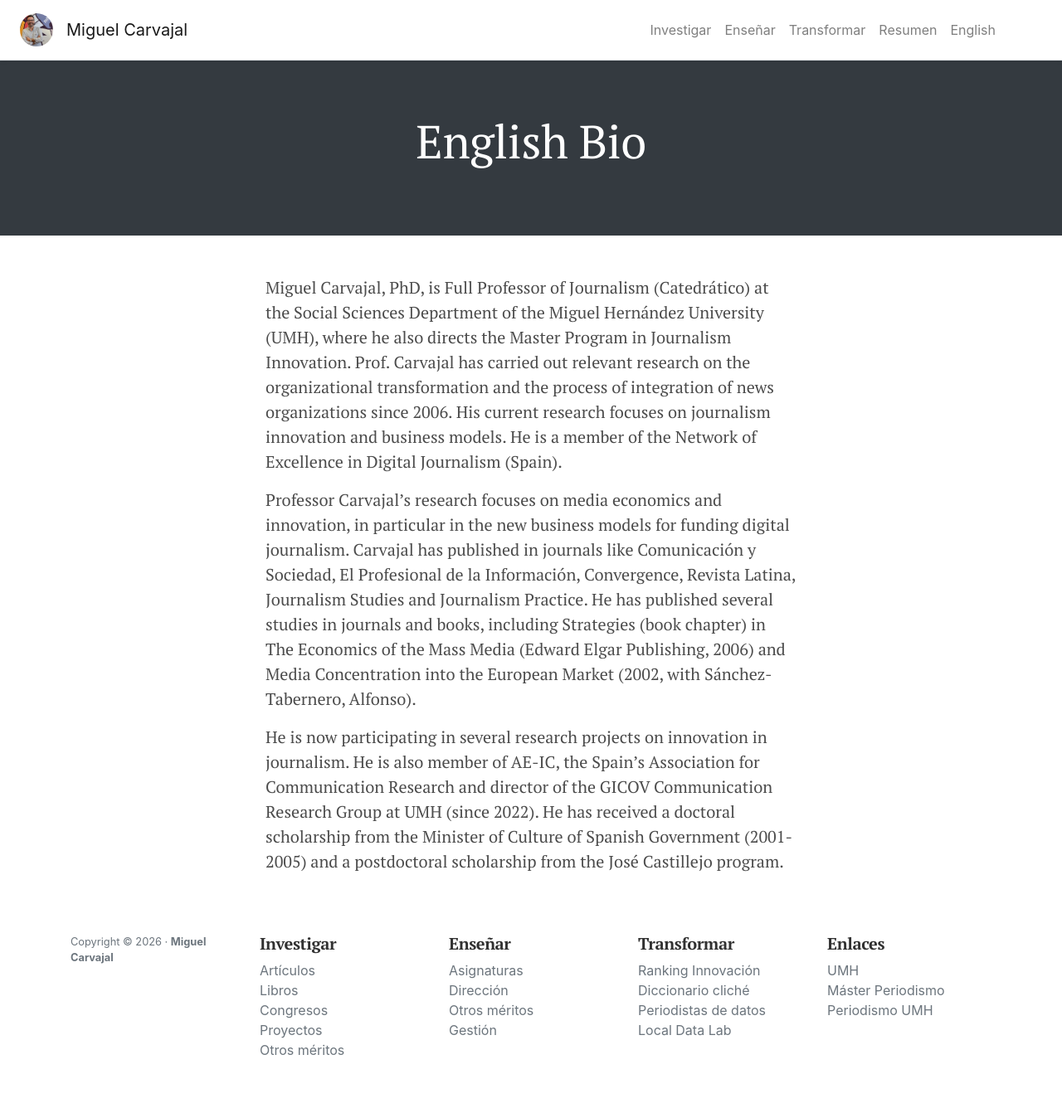
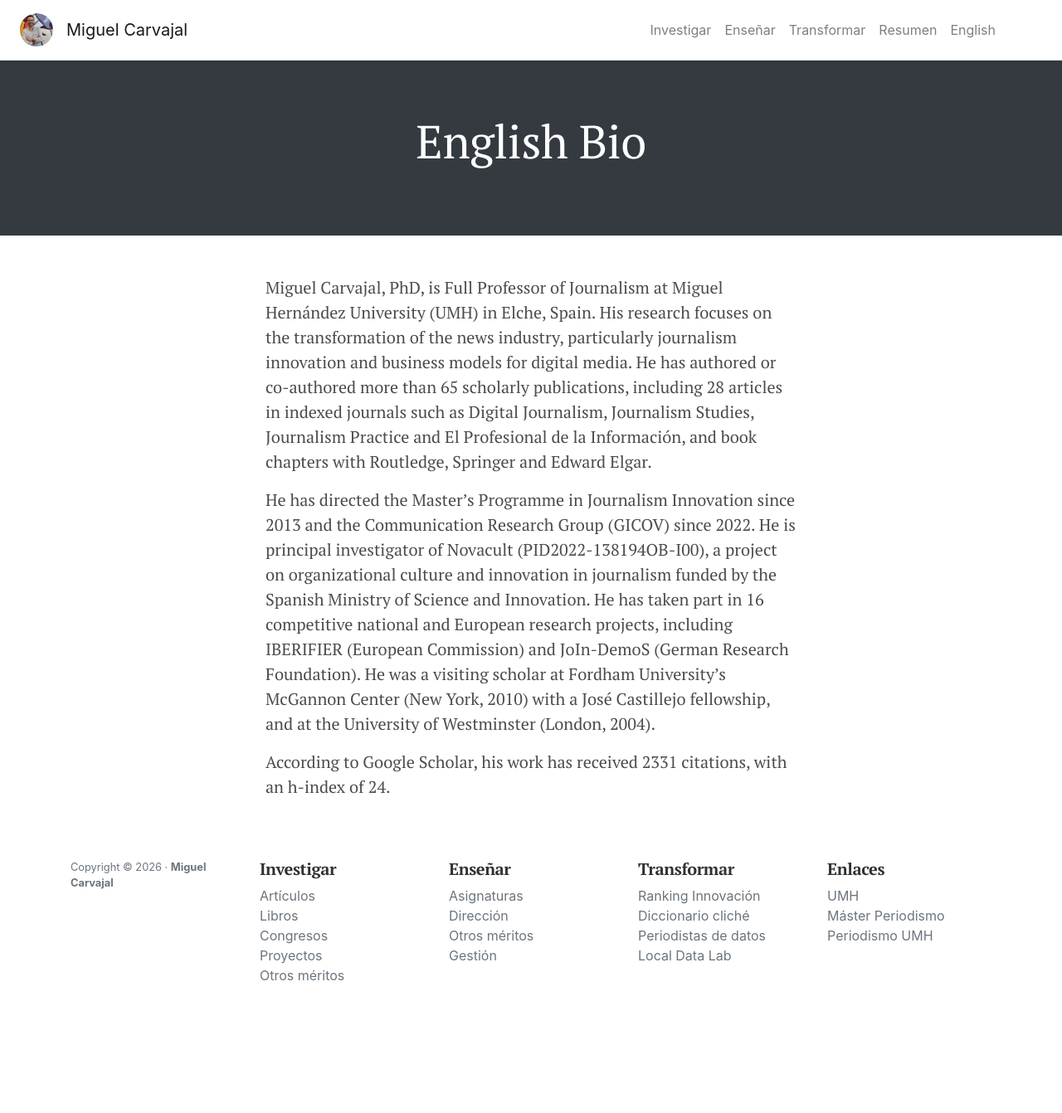
Before and after one commit to miguelcarvajal/miguelcarvajal.github.io, a Jekyll site: the page built from _pages/english.md, in a window 1280 px wide. Shown: the whole page at 83% size. Built offline with Jekyll 4.4.1, drawn with Linux system fonts in a browser that asks for light colours; after the commit the page ends 1252 px from its top, so only the background shows below that.

Commit message:
Reescribe la biografía en inglés con los datos de 2026
La biografía en inglés seguía describiendo proyectos de hace más de una
década (convergencia de redacciones, tabletas) y presentaba el GICOV como
grupo del que era miembro. Se sustituye por una versión al día:
catedrático, director del máster y del GICOV, IP de Novacult, proyectos
IBERIFIER y JoIn-DemoS, y estancias en Fordham y Westminster. Las citas y
el índice h se leen de _data/metricas.csv para que no se queden fijos.

Co-Authored-By: Claude Opus 5.5 <noreply@anthropic.com>

```diff
--- a/_pages/english.md
+++ b/_pages/english.md
@@ -4,8 +4,8 @@ permalink: english-bio.html
 layout: page
 color: bg-dark
 ---
-Miguel Carvajal, PhD, is Full Professor of Journalism (Catedrático) at the Social Sciences Department of the Miguel Hernández University (UMH), where he also directs the Master Program in Journalism Innovation. Prof. Carvajal has carried out relevant research on the organizational transformation and the process of integration of news organizations since 2006. His current research focuses on journalism innovation and business models. He is a member of the Network of Excellence in Digital Journalism (Spain).
+Miguel Carvajal, PhD, is Full Professor of Journalism at Miguel Hernández University (UMH) in Elche, Spain. His research focuses on the transformation of the news industry, particularly journalism innovation and business models for digital media. He has authored or co-authored more than 65 scholarly publications, including 28 articles in indexed journals such as Digital Journalism, Journalism Studies, Journalism Practice and El Profesional de la Información, and book chapters with Routledge, Springer and Edward Elgar.
 
-Professor Carvajal’s research focuses on media economics and innovation, in particular in the new business models for funding digital journalism. Carvajal has published in journals like Comunicación y Sociedad, El Profesional de la Información, Convergence, Revista Latina, Journalism Studies and Journalism Practice. He has published several studies in journals and books, including Strategies (book chapter) in The Economics of the Mass Media (Edward Elgar Publishing, 2006) and Media Concentration into the European Market (2002, with Sánchez-Tabernero, Alfonso).
+He has directed the Master's Programme in Journalism Innovation since 2013 and the Communication Research Group (GICOV) since 2022. He is principal investigator of Novacult (PID2022-138194OB-I00), a project on organizational culture and innovation in journalism funded by the Spanish Ministry of Science and Innovation. He has taken part in 16 competitive national and European research projects, including IBERIFIER (European Commission) and JoIn-DemoS (German Research Foundation). He was a visiting scholar at Fordham University's McGannon Center (New York, 2010) with a José Castillejo fellowship, and at the University of Westminster (London, 2004).
 
-He is now participating in several research projects on innovation in journalism. He is also member of AE-IC, the Spain's Association for Communication Research and director of the GICOV Communication Research Group at UMH (since 2022). He has received a doctoral scholarship from the Minister of Culture of Spanish Government (2001-2005) and a postdoctoral scholarship from the José Castillejo program.
+According to Google Scholar, his work has received {% for metricas in site.data.metricas %}{{ metricas.scholarCitations }}{% endfor %} citations, with an h-index of {% for metricas in site.data.metricas %}{{ metricas.scholarHIndex }}{% endfor %}.
```
